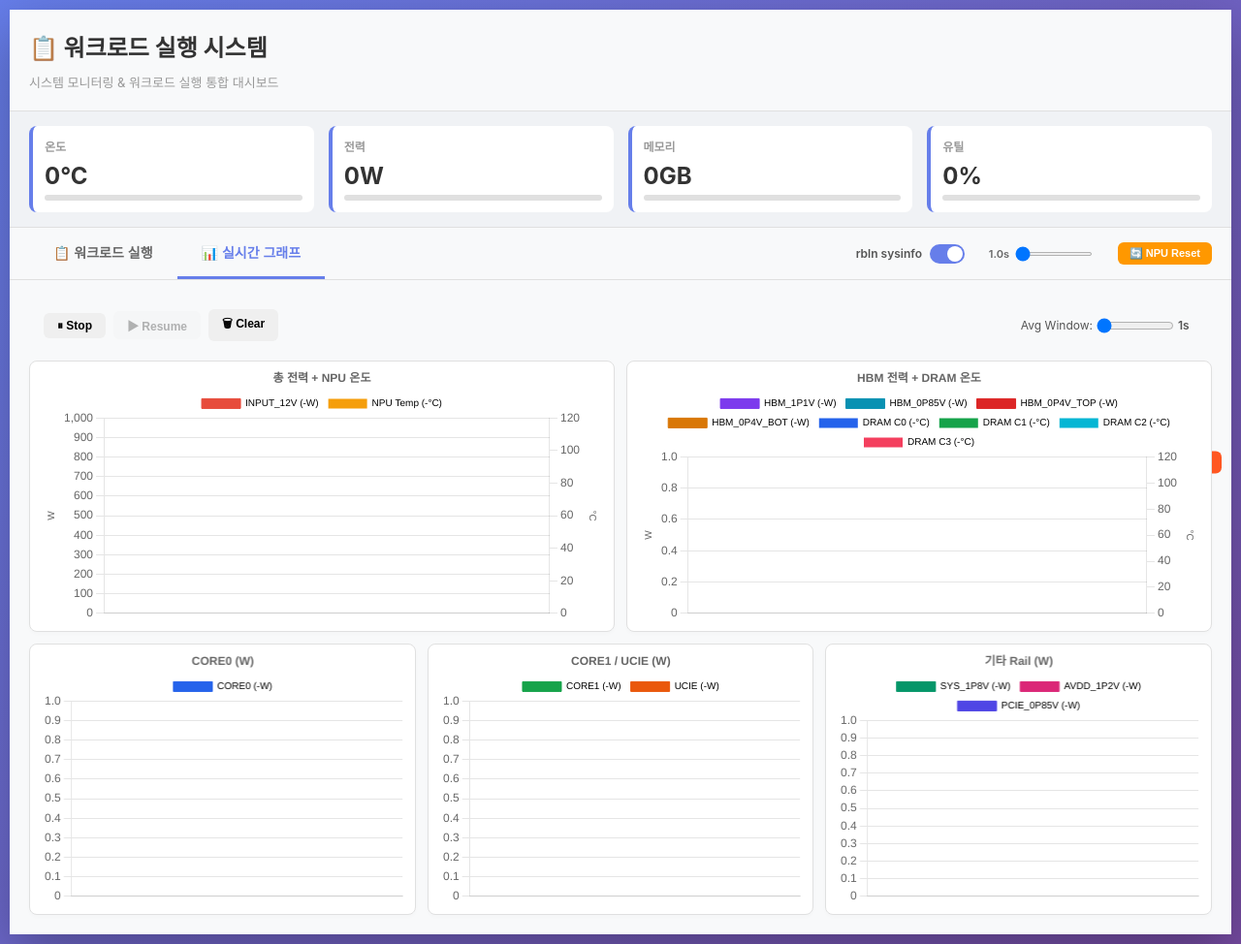
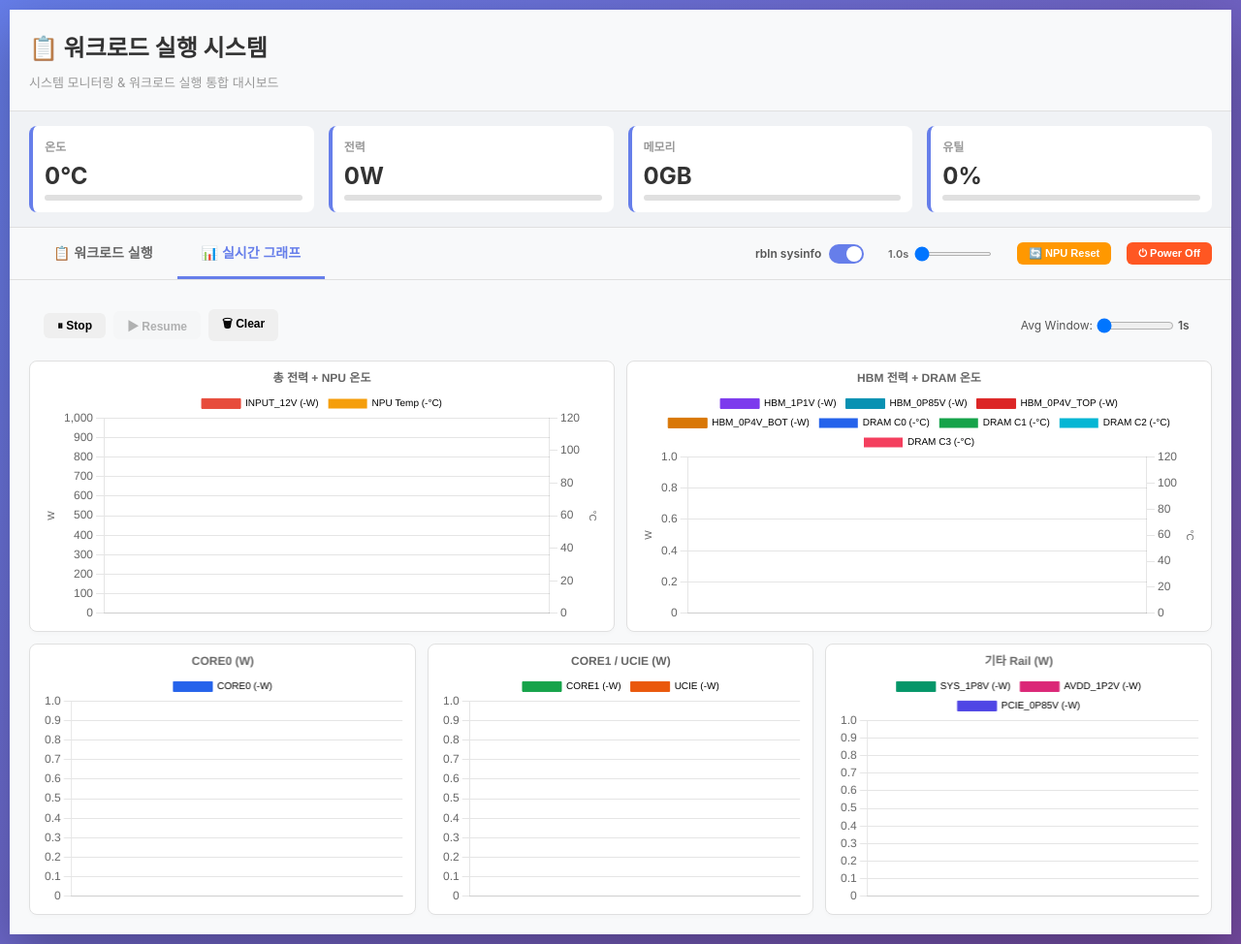
Before and after one commit to rebel-yeun/testvector-server, a Flask app: page / in a window 1280 px wide. Shown: the whole page at 97% size. Run offline with Flask 3, Linux system fonts and the light colour scheme.

Commit message:
fix: Power Off 버튼 position absolute 제거 - NPU Reset 옆에 정렬

```diff
--- a/templates/index.html
+++ b/templates/index.html
@@ -303,10 +303,6 @@
         .btn-poweroff {
             background: #ff5722;
             color: white;
-            position: absolute;
-            right: 20px;
-            top: 50%;
-            transform: translateY(-50%);
         }
 
         .btn-poweroff:hover {
```
